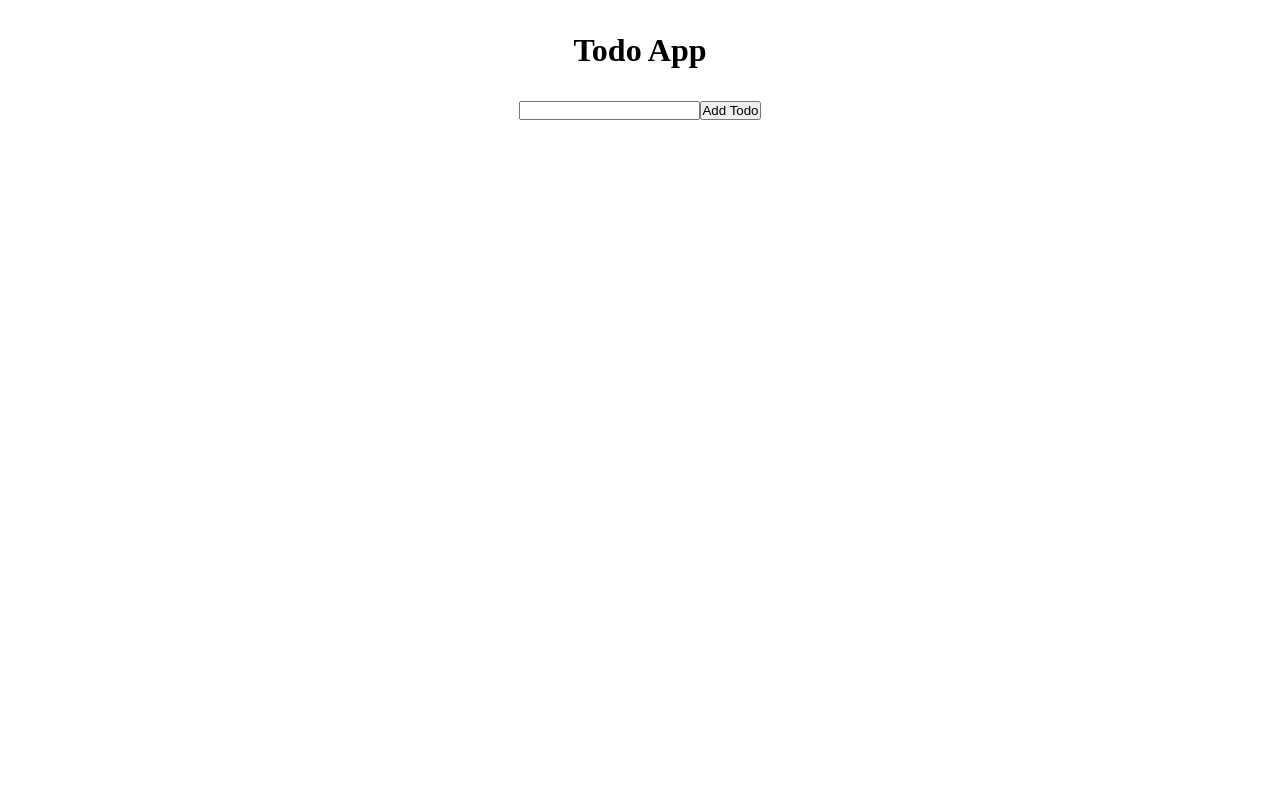
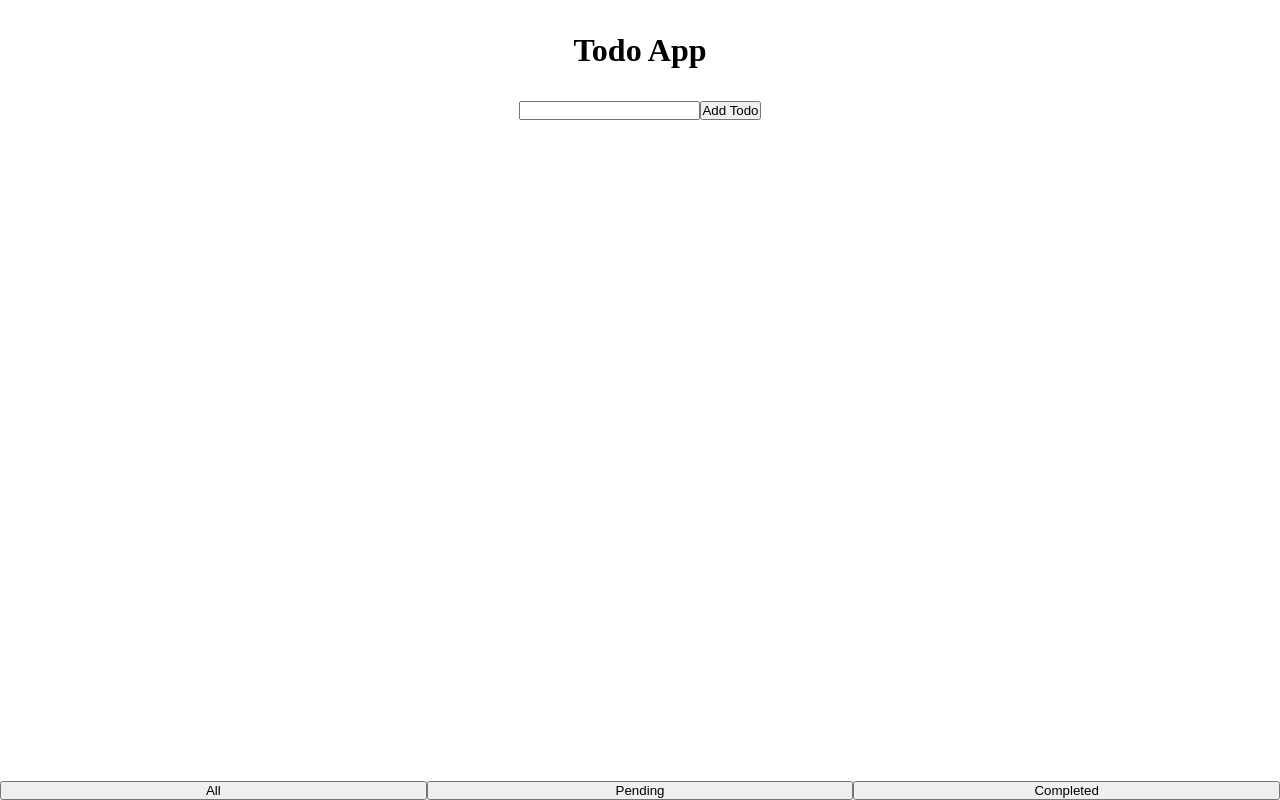
Before and after one commit to imyagnesh/trigen_react, a React app: page / in a window 1280 px wide. Built offline with nearby package versions, Linux system fonts and the light colour scheme.

Commit message:
completed filter todo

```diff
--- a/src/Pages/Todo/index.jsx
+++ b/src/Pages/Todo/index.jsx
@@ -6,6 +6,7 @@ export class Todo extends Component {
     super(props);
     this.state = {
       todoList: [],
+      filterType: 'all',
     };
     this.todoText = createRef();
   }
@@ -30,21 +31,41 @@ export class Todo extends Component {
   };
 
   toggleComplete = item => {
-    this.setState(({ todoList }) => ({
-      todoList: todoList.map(value => {
-        if (value.id === item.id) {
+    this.setState(({ todoList }) => {
+      const index = todoList.findIndex(
+        x => x.id === item.id,
+      );
       return {
-            ...value,
-            isComplete: !value.isComplete,
+        todoList: [
+          ...todoList.slice(0, index),
+          {
+            ...todoList[index],
+            isComplete: !todoList[index].isComplete,
+          },
+          ...todoList.slice(index + 1),
+        ],
       };
-        }
-        return value;
-      }),
-    }));
+    });
+  };
+
+  handleDelete = id => {
+    this.setState(({ todoList }) => {
+      const index = todoList.findIndex(x => x.id === id);
+      return {
+        todoList: [
+          ...todoList.slice(0, index),
+          ...todoList.slice(index + 1),
+        ],
+      };
+    });
+  };
+
+  handleFilter = filterType => {
+    this.setState({ filterType });
   };
 
   render() {
-    const { todoList } = this.state;
+    const { todoList, filterType } = this.state;
     return (
       <div className="container">
         <h1>Todo App</h1>
@@ -57,18 +78,61 @@ export class Todo extends Component {
           <button type="submit">Add Todo</button>
         </form>
         <div className="todoList-wrapper">
-          {todoList.map(item => (
-            <div key={item.id} className="todoItem-wrapper">
+          {todoList
+            .filter(x => {
+              switch (filterType) {
+                case 'completed':
+                  return x.isComplete;
+                case 'pending':
+                  return !x.isComplete;
+                default:
+                  return true;
+              }
+            })
+            .map(item => (
+              <div
+                key={item.id}
+                className="todoItem-wrapper">
                 <input
                   type="checkbox"
                   name="toggleComplete"
                   checked={item.isComplete}
                   onChange={() => this.toggleComplete(item)}
                 />
-              <span>{item.text}</span>
-              <button type="button">Delete</button>
+                <span
+                  style={{
+                    textDecoration: item.isComplete
+                      ? 'line-through'
+                      : 'none',
+                  }}>
+                  {item.text}
+                </span>
+                <button
+                  type="button"
+                  onClick={() =>
+                    this.handleDelete(item.id)
+                  }>
+                  Delete
+                </button>
               </div>
             ))}
+        </div>
+        <div className="filter-wrapper">
+          <button
+            type="button"
+            onClick={() => this.handleFilter('all')}>
+            All
+          </button>
+          <button
+            type="button"
+            onClick={() => this.handleFilter('pending')}>
+            Pending
+          </button>
+          <button
+            type="button"
+            onClick={() => this.handleFilter('completed')}>
+            Completed
+          </button>
         </div>
       </div>
     );
--- a/src/Pages/Todo/style.css
+++ b/src/Pages/Todo/style.css
@@ -3,11 +3,11 @@
   padding: 0;
 }
 
-div#root {
+/* div#root {
   max-width: 1258px;
   width: 100%;
   margin: 0 auto;
-}
+} */
 
 .container {
   height: 100vh;
@@ -23,6 +23,8 @@ div#root {
 
 .container .todoList-wrapper {
   width: 100%;
+  flex: 1;
+  overflow-y: auto;
 }
 
 .container .todoItem-wrapper {
@@ -35,3 +37,12 @@ div#root {
   flex: 1;
   padding: 0 1rem;
 }
+
+.container .filter-wrapper {
+  width: 100%;
+  display: flex;
+}
+
+.container .filter-wrapper > button {
+  flex: 1;
+}
```
Lines whose indentation alone changed are shown as unchanged.
